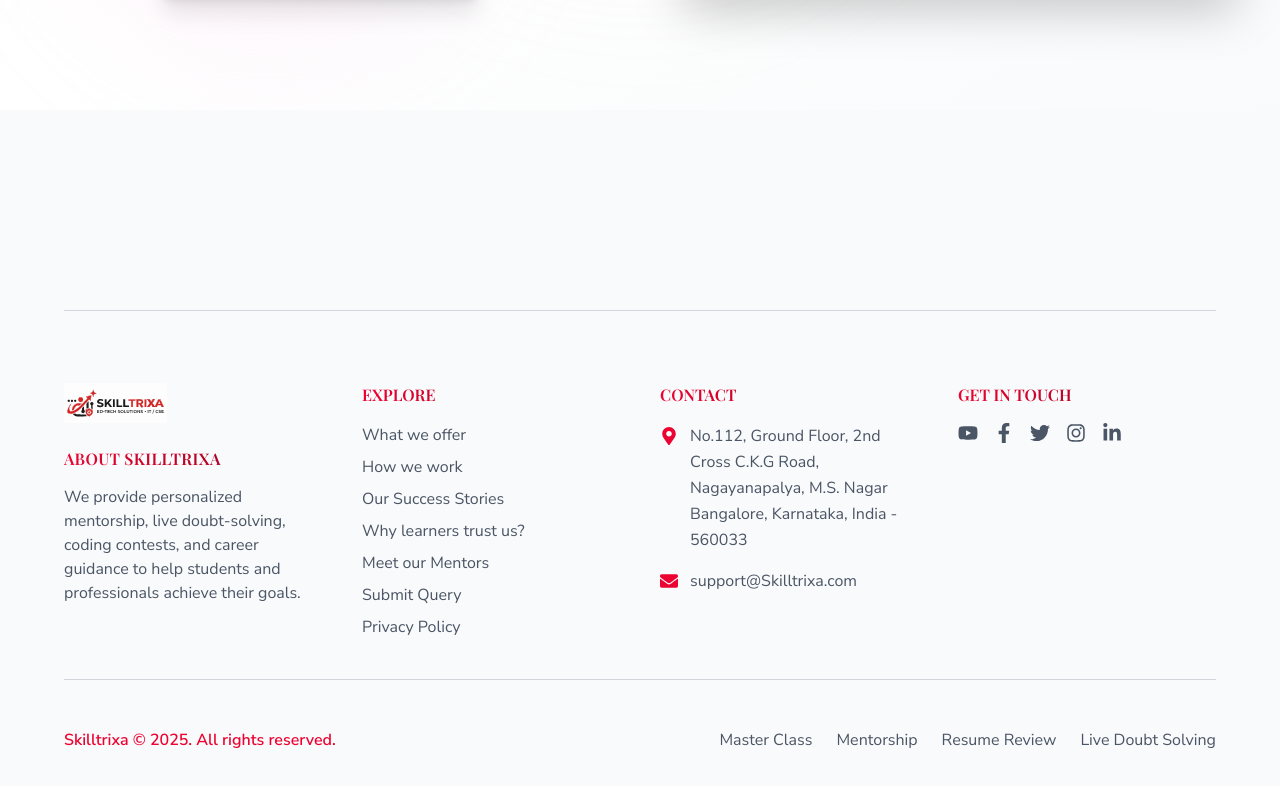
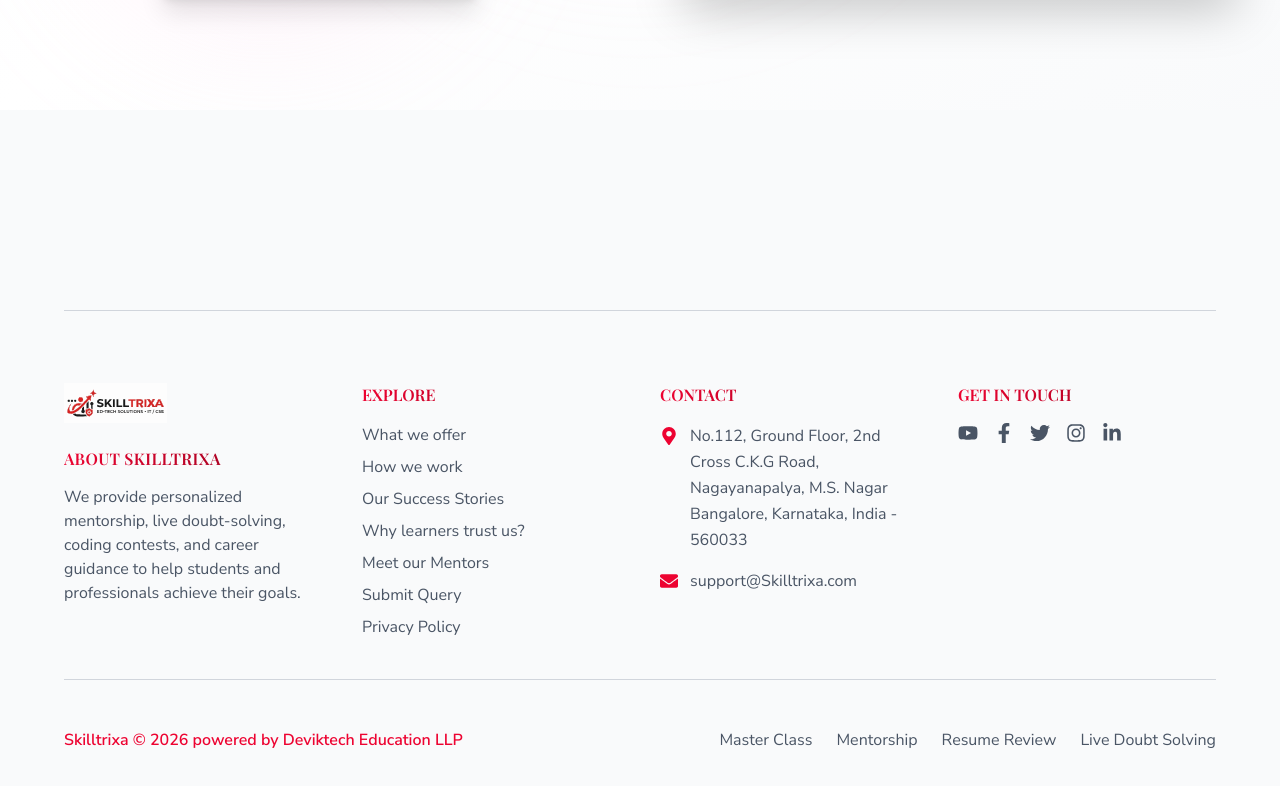
Before and after one commit to Vikashtechsolve/skilltrixa, a React (Vite) app: page / in a window 1280 px wide. Shown: the part 9821-10607 px from the top of the page. Built offline with nearby package versions, Linux system fonts and the light colour scheme; no server answers; a web font is replaced by a local one.

Commit message:
added llp

```diff
--- a/src/component/Footer.jsx
+++ b/src/component/Footer.jsx
@@ -126,7 +126,7 @@
 
       {/* BOTTOM */}
       <div className="flex flex-col md:flex-row justify-between items-center mt-6 pt-6  border-gray-300 text-base font-nunito text-gray-600">
-        <p className="text-[#ED0331] font-semibold mb-3 md:mb-0">Skilltrixa © 2025. All rights reserved.</p>
+        <p className="text-[#ED0331] font-semibold mb-3 md:mb-0">Skilltrixa © 2026 powered by Deviktech Education LLP</p>
         <div className="flex flex-wrap justify-center gap-4 md:gap-6">
           <a href="/masterClass" className="hover:text-[#ED0331] transition-colors">Master Class</a>
           <a href="oneToOneMentoring" className="hover:text-[#ED0331] transition-colors">Mentorship</a>
```
